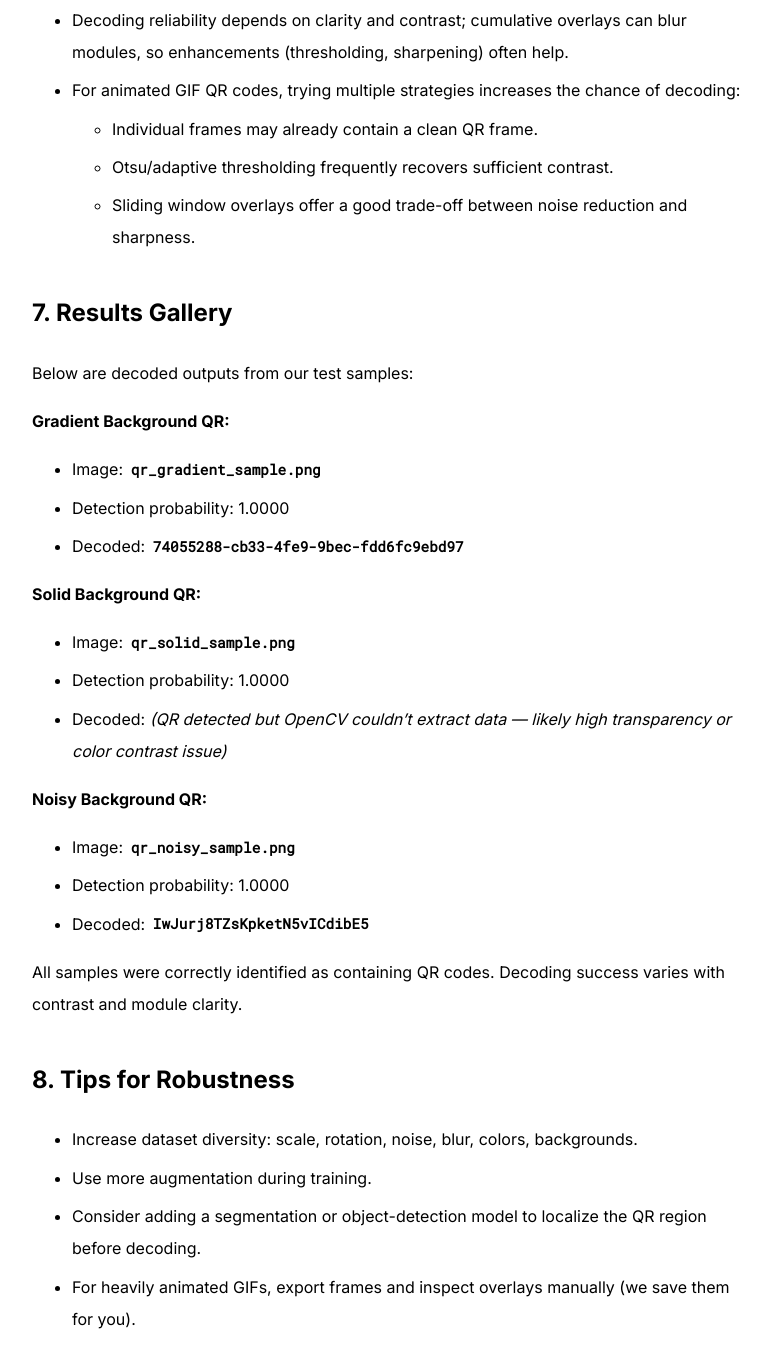
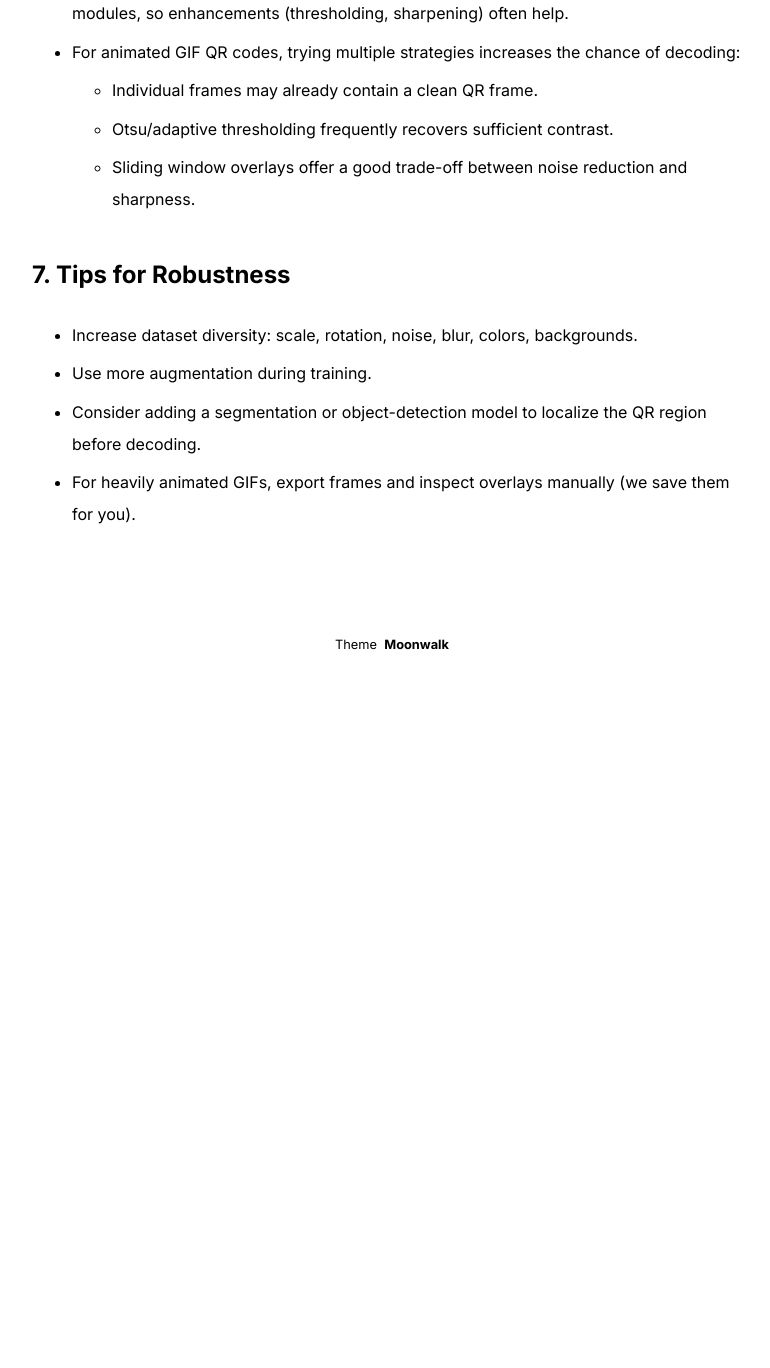
Before and after one commit to rohitksharma01/blogs, a Jekyll site: the page built from qr-model-blog.md, in a window 1280 px wide and 1400 px high, scrolled down 9082 px. Shown: the top 1368 px of the window, without its empty margins (248-1018 px from the left). Built offline with Jekyll 4.4.1, drawn with Linux system fonts in a browser that asks for light colours; after the commit the page ends 9753 px from its top, so only the background shows below that.

Commit message:
Refactor table of contents and remove results gallery section for clarity

```diff
--- a/qr-model-blog.md
+++ b/qr-model-blog.md
@@ -14,9 +14,8 @@ title: Building a QR Code Detector and Decoder with TensorFlow
 4. [Inference and Decoding (Static Images)](#4-inference-and-decoding-static-images)
 5. [Decoding QR Codes from GIFs](#5-decoding-qr-codes-from-gifs)
 6. [Results and Observations](#6-results-and-observations)
-7. [Results Gallery](#7-results-gallery)
-8. [Tips for Robustness](#8-tips-for-robustness)
-9. [Try It Yourself](#9-try-it-yourself)
+7. [Tips for Robustness](#7-tips-for-robustness)
+8. [Try It Yourself](#8-try-it-yourself)
 
 ---
 
@@ -244,28 +243,7 @@ The script extracts all frames, creates cumulative overlays with different blend
   - Otsu/adaptive thresholding frequently recovers sufficient contrast.
   - Sliding window overlays offer a good trade-off between noise reduction and sharpness.
 
-## 7. Results Gallery
-
-Below are decoded outputs from our test samples:
-
-**Gradient Background QR:**
-- Image: `qr_gradient_sample.png`
-- Detection probability: 1.0000
-- Decoded: `74055288-cb33-4fe9-9bec-fdd6fc9ebd97`
-
-**Solid Background QR:**
-- Image: `qr_solid_sample.png`
-- Detection probability: 1.0000
-- Decoded: *(QR detected but OpenCV couldn't extract data — likely high transparency or color contrast issue)*
-
-**Noisy Background QR:**
-- Image: `qr_noisy_sample.png`
-- Detection probability: 1.0000
-- Decoded: `IwJurj8TZsKpketN5vICdibE5`
-
-All samples were correctly identified as containing QR codes. Decoding success varies with contrast and module clarity.
-
-## 8. Tips for Robustness
+## 7. Tips for Robustness
 
 - Increase dataset diversity: scale, rotation, noise, blur, colors, backgrounds.
 - Use more augmentation during training.
```
